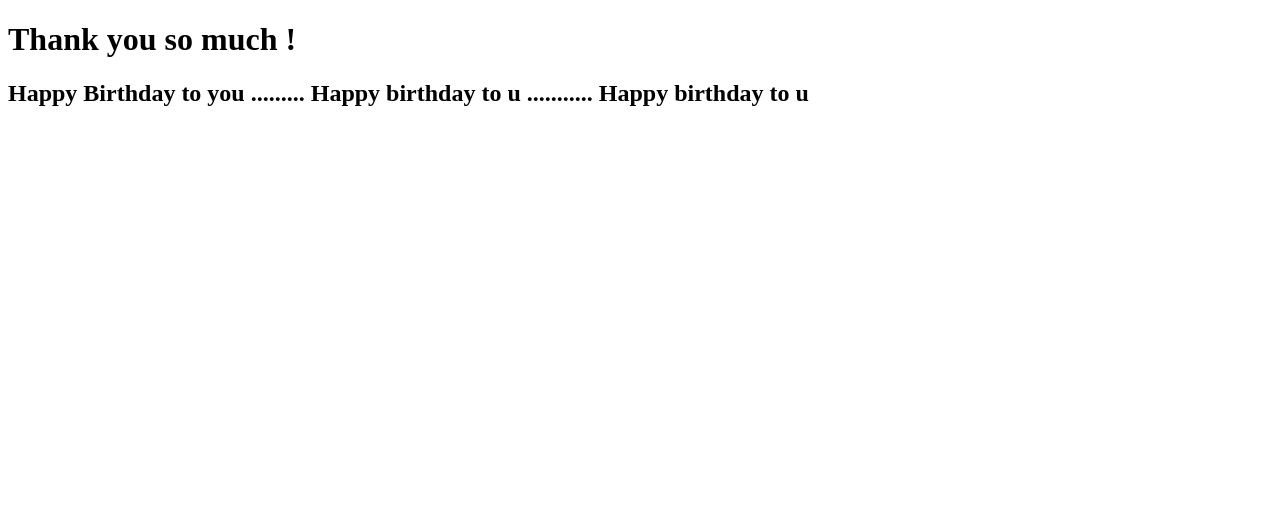
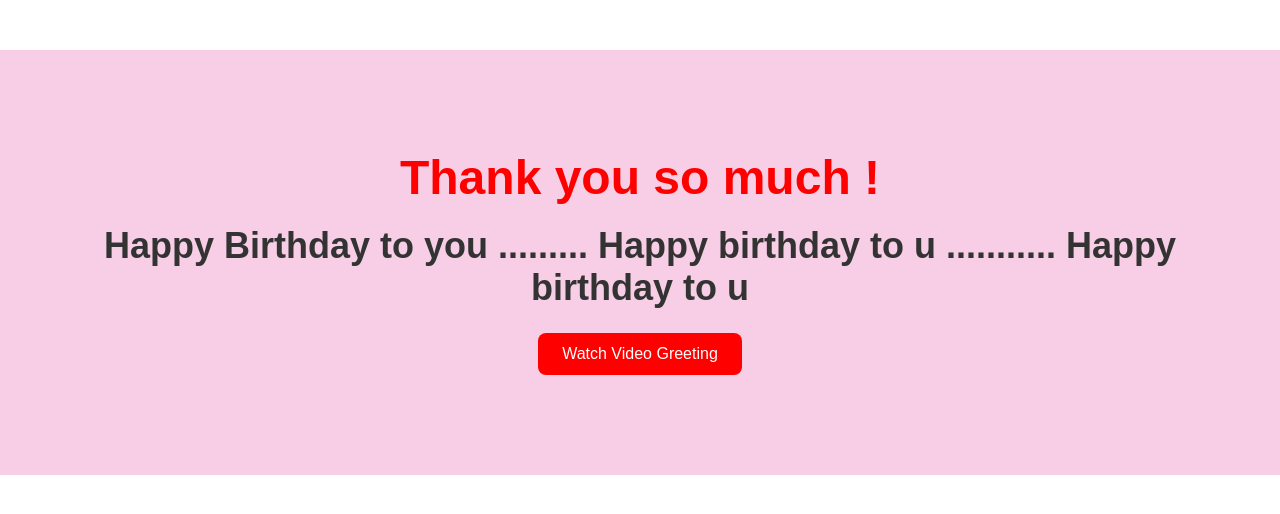
Before and after one commit to Thakurnishakri/birthday, a plain HTML site: page happy18.html in a window 1280 px wide. Drawn offline with Linux system fonts and the light colour scheme.

Commit message:
happy18.html

```diff
--- a/happy18.html
+++ b/happy18.html
@@ -5,10 +5,12 @@
     <meta http-equiv="X-UA-Compatible" content="IE=edge">
     <meta name="viewport" content="width=device-width, initial-scale=1.0">
     <title>Document</title>
+    <link rel="stylesheet" href="happy18.css">
 </head>
-<body>
+<body><div class="container">
     <h1>Thank you so much !</h1>
     <h2>Happy Birthday to you ......... Happy birthday to u ........... Happy birthday to u</h2>
-
+    <a href="https://youtu.be/_x9yN2toj70"
+        class="btn">Watch Video Greeting</a> </div>
 </body>
 </html>
```
